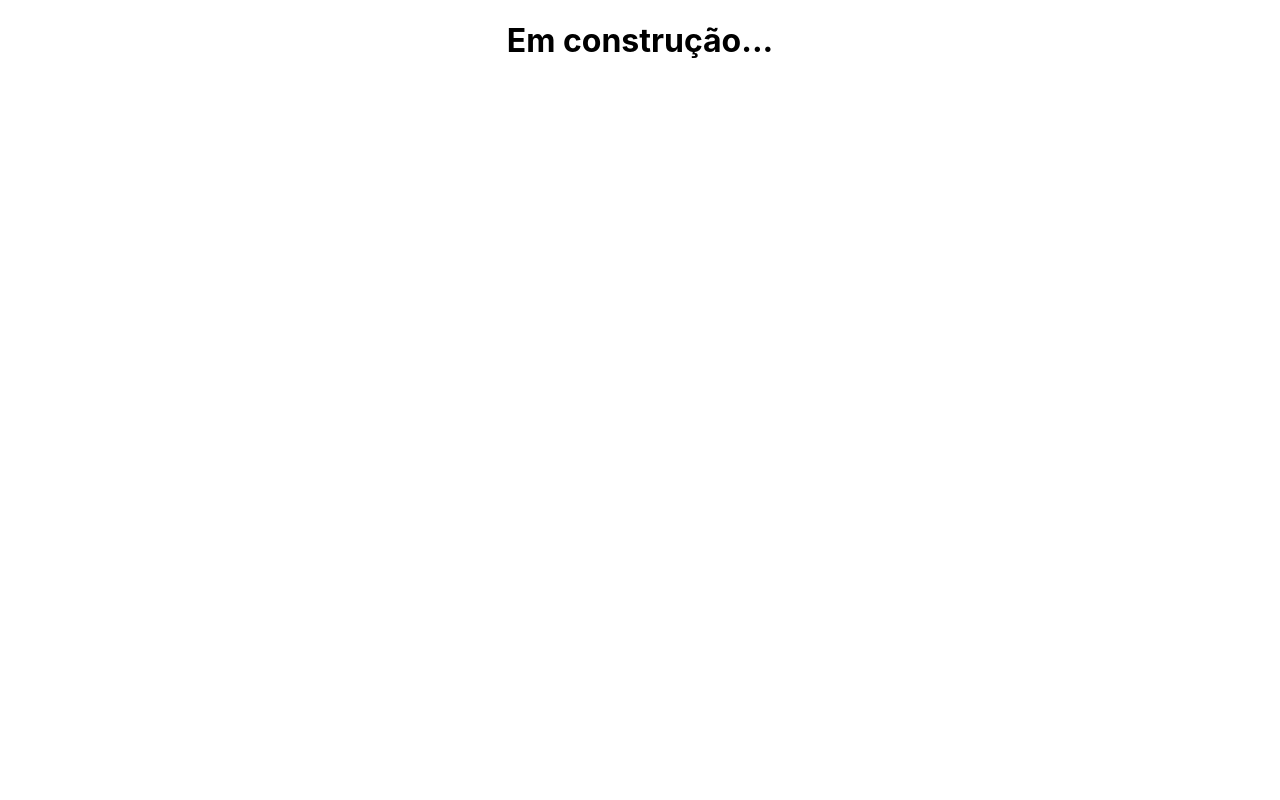
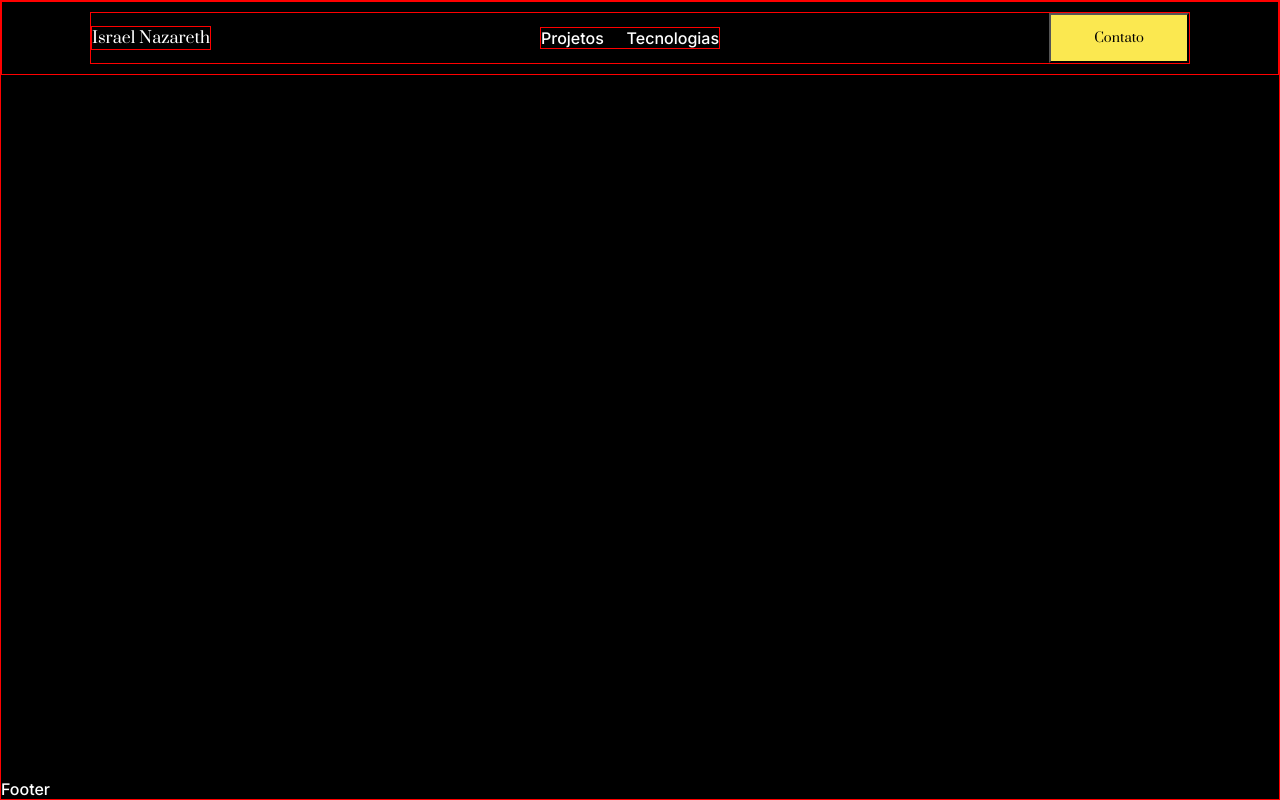
Before and after one commit to israelnazareth/israelnazareth.github.io, a React (Create React App) app: page / in a window 1280 px wide. Built offline with nearby package versions, Linux system fonts and the light colour scheme.

Commit message:
make navbar and position footer

```diff
--- a/package.json
+++ b/package.json
@@ -10,6 +10,7 @@
     "gh-pages": "^4.0.0",
     "react": "^18.2.0",
     "react-dom": "^18.2.0",
+    "react-icons": "^4.4.0",
     "react-scripts": "5.0.1",
     "web-vitals": "^2.1.4"
   },
--- a/src/App.css
+++ b/src/App.css
@@ -1,38 +1,10 @@
 .App {
-  text-align: center;
+  display: flex;
+  flex-direction: column;
+  height: 100vh;
+  border: 1px solid red;
 }
 
-.App-logo {
-  height: 40vmin;
-  pointer-events: none;
+.footer {
+  margin-top: auto;
 }
-
-@media (prefers-reduced-motion: no-preference) {
-  .App-logo {
-    animation: App-logo-spin infinite 20s linear;
-  }
-}
-
-.App-header {
-  background-color: #282c34;
-  min-height: 100vh;
-  display: flex;
-  flex-direction: column;
-  align-items: center;
-  justify-content: center;
-  font-size: calc(10px + 2vmin);
-  color: white;
-}
-
-.App-link {
-  color: #61dafb;
-}
-
-@keyframes App-logo-spin {
-  from {
-    transform: rotate(0deg);
-  }
-  to {
-    transform: rotate(360deg);
-  }
-}
--- a/src/App.js
+++ b/src/App.js
@@ -1,9 +1,11 @@
+import Navbar from './components/Navbar/Navbar';
 import './App.css';
 
-function App() {
+const App = () => {
   return (
     <div className="App">
-      <h1>Em construção...</h1>
+      <Navbar />
+      <footer className="footer">Footer</footer>
     </div>
   );
 }
--- /dev/null
+++ b/src/components/Navbar/Navbar.css
@@ -0,0 +1,36 @@
+.navbar {
+  display: flex;
+  justify-content: center;
+  padding: 10px;
+  border: 1px solid red;
+}
+
+.navbar-content {
+  display: flex;
+  justify-content: space-between;
+  align-items: center;
+  border: 1px solid red;
+  width: 1100px;
+}
+
+.name {
+  font-family: var(--font-family-primary);
+  font-size: 16px;
+  border: 1px solid red;
+}
+
+.navlinks {
+  display: flex;
+  justify-content: space-between;
+  width: 180px;
+  border: 1px solid red;
+}
+
+.contact-button {
+  font-family: var(--font-family-primary);
+  color: var(--text-color-secondary);
+  background-color: #fbe850;
+  font-size: 13px;
+  height: 50px;
+  width: 140px;
+}
--- /dev/null
+++ b/src/components/Navbar/Navbar.js
@@ -0,0 +1,18 @@
+import './Navbar.css';
+
+const Navbar = () => {
+  return (
+    <div className="navbar">
+      <div class="navbar-content">
+        <div className="name">Israel Nazareth</div>
+        <div className="navlinks">
+          <div className="navlink-projects">Projetos</div>
+          <div className="navlink-techs">Tecnologias</div>
+        </div>
+        <button className="contact-button">Contato</button>
+      </div>
+    </div>
+  )
+}
+
+export default Navbar
--- a/src/index.css
+++ b/src/index.css
@@ -1,13 +1,31 @@
-body {
-  margin: 0;
-  font-family: -apple-system, BlinkMacSystemFont, 'Segoe UI', 'Roboto', 'Oxygen',
-    'Ubuntu', 'Cantarell', 'Fira Sans', 'Droid Sans', 'Helvetica Neue',
-    sans-serif;
-  -webkit-font-smoothing: antialiased;
-  -moz-osx-font-smoothing: grayscale;
+@import url('https://fonts.googleapis.com/css2?family=Inter:wght@300;500;700&family=Poppins:wght@300;500;700&family=Prata&display=swap');
+
+:root {
+  --font-family-primary: 'Prata', serif;
+  --font-family-secondary: 'Inter', sans-serif;
+
+  --background-color-primary: #000000;
+  --background-color-secondary: #2E3038;
+
+  --text-color-primary: #FFFFFF;
+  --text-color-secondary: #000000;
 }
 
-code {
-  font-family: source-code-pro, Menlo, Monaco, Consolas, 'Courier New',
-    monospace;
+html, body {
+  margin: 0;
+  padding: 0;
+  font-family: var(--font-family-secondary);
+  background-color: var(--background-color-primary);
+  color: var(--text-color-primary);
 }
+
+a {
+  color: inherit;
+  text-decoration: none;
+}
+
+* {
+  box-sizing: border-box;
+  color: inherit;
+  font: inherit;
+}
```
Also changed, not shown: src/logo.svg (deleted), 1 other file (tests, documents, lock files or other folders).
